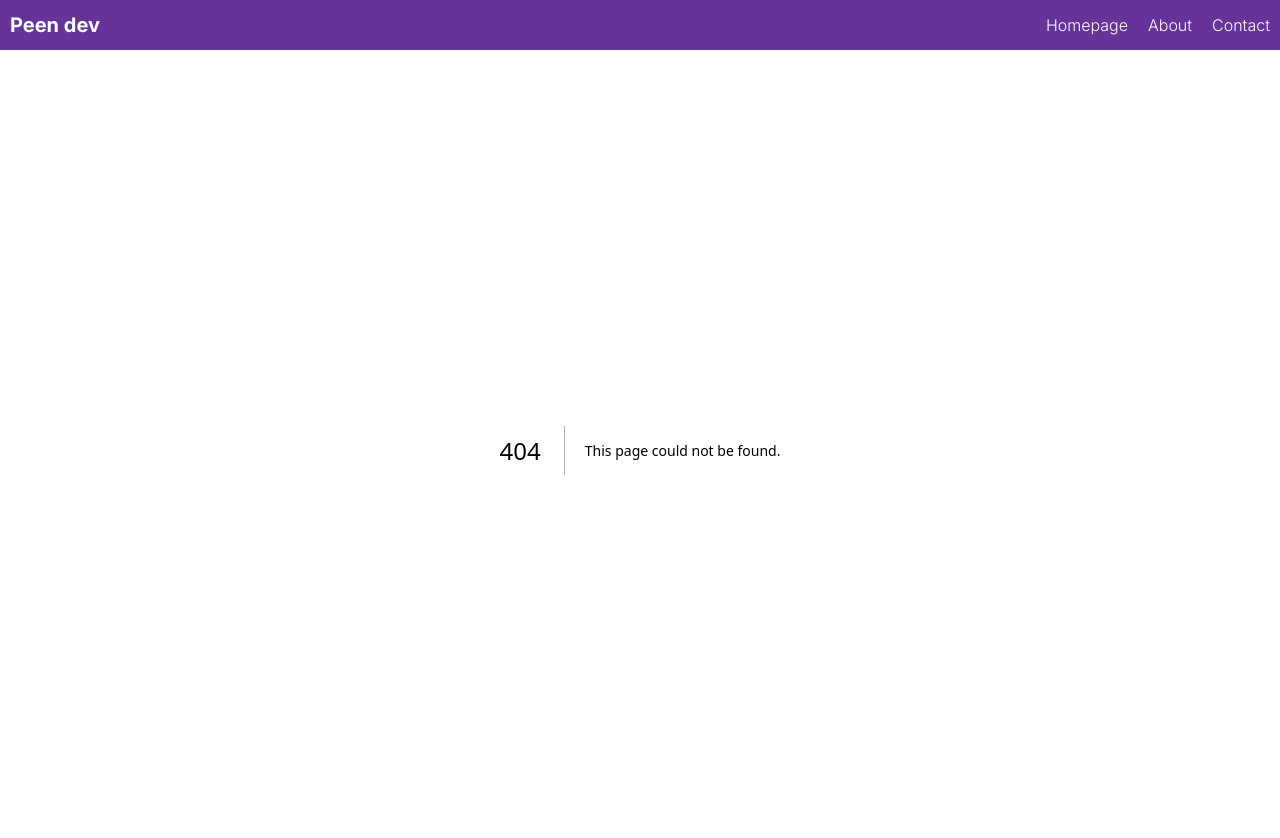
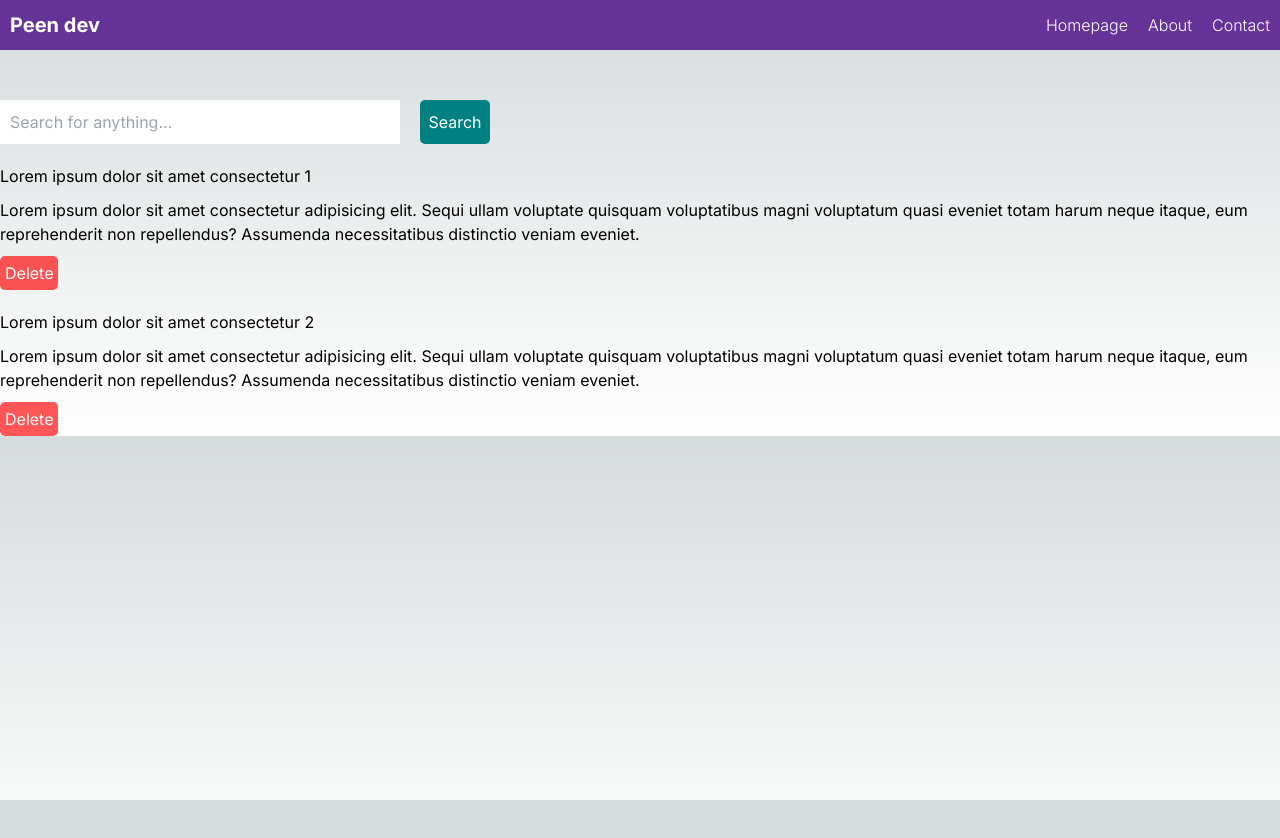
Before and after one commit to SmallPeenwow/typescript-for-beginners, a Next.js app in the folder react/: page /3-event-example in a window 1280 px wide. Before the commit this address had no page. Shown: the top 838 px of the page. After the commit the page ends 800 px from the top, so only its background shows below. Built offline with nearby package versions, Linux system fonts and the light colour scheme.

Commit message:
TypeScript React Events Done

```diff
--- /dev/null
+++ b/react/src/app/3-event-example/page.tsx
@@ -0,0 +1,47 @@
+'use client';
+import React from 'react';
+
+const EventExample = () => {
+	const handleChange = (e: React.ChangeEvent<HTMLInputElement>) => {
+		console.log(e.target.value);
+	};
+
+	const handleClick = (e: React.MouseEvent<HTMLButtonElement>) => {
+		e.preventDefault();
+		console.log('Searched!');
+	};
+
+	const handleDelete = (e: React.MouseEvent<HTMLButtonElement>, id: number) => {
+		e.preventDefault();
+		console.log(`Post ${id} has been deleted!`);
+	};
+
+	return (
+		<div className='eventExample'>
+			<form>
+				<input type='text' placeholder='Search for anything...' onChange={handleChange} />
+				<button onClick={handleClick}>Search</button>
+			</form>
+			<form className='post'>
+				<h1>Lorem ipsum dolor sit amet consectetur 1</h1>
+				<p>
+					Lorem ipsum dolor sit amet consectetur adipisicing elit. Sequi ullam voluptate quisquam voluptatibus magni
+					voluptatum quasi eveniet totam harum neque itaque, eum reprehenderit non repellendus? Assumenda necessitatibus
+					distinctio veniam eveniet.
+				</p>
+				<button onClick={(e) => handleDelete(e, 1)}>Delete</button>
+			</form>
+			<form className='post'>
+				<h1>Lorem ipsum dolor sit amet consectetur 2</h1>
+				<p>
+					Lorem ipsum dolor sit amet consectetur adipisicing elit. Sequi ullam voluptate quisquam voluptatibus magni
+					voluptatum quasi eveniet totam harum neque itaque, eum reprehenderit non repellendus? Assumenda necessitatibus
+					distinctio veniam eveniet.
+				</p>
+				<button onClick={(e) => handleDelete(e, 2)}>Delete</button>
+			</form>
+		</div>
+	);
+};
+
+export default EventExample;
--- a/react/src/app/page.tsx
+++ b/react/src/app/page.tsx
@@ -2,6 +2,7 @@
 import styles from './page.module.css';
 import PropsExample from './1-props-example/page';
 import ChildrenPropExample from './2-children-prop-example/page';
+import EventExample from './3-event-example/page';
 
 export default function Home() {
 	return (
@@ -87,6 +88,7 @@
 			</main>
 			<PropsExample />
 			<ChildrenPropExample />
+			<EventExample />
 		</>
 	);
 }
```
